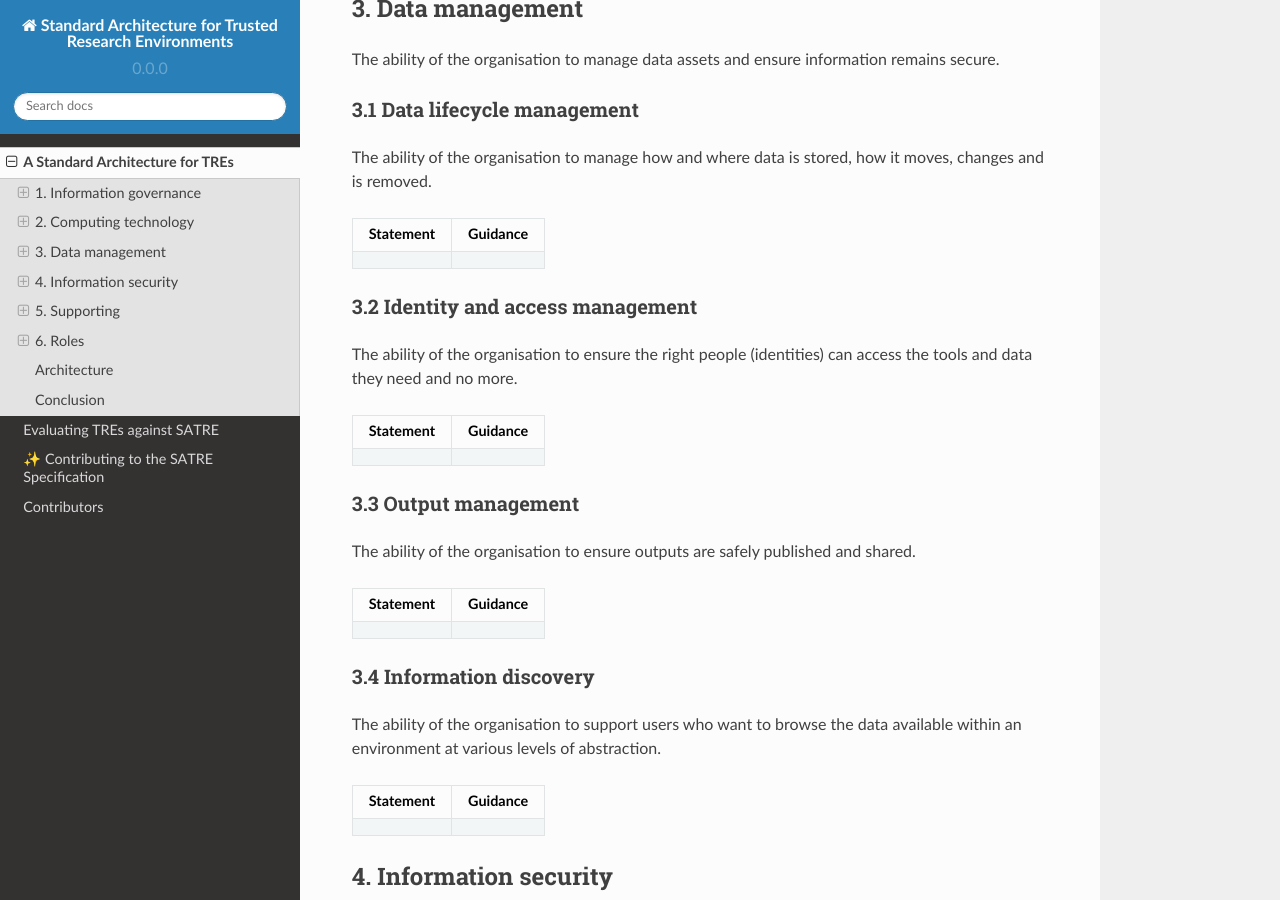
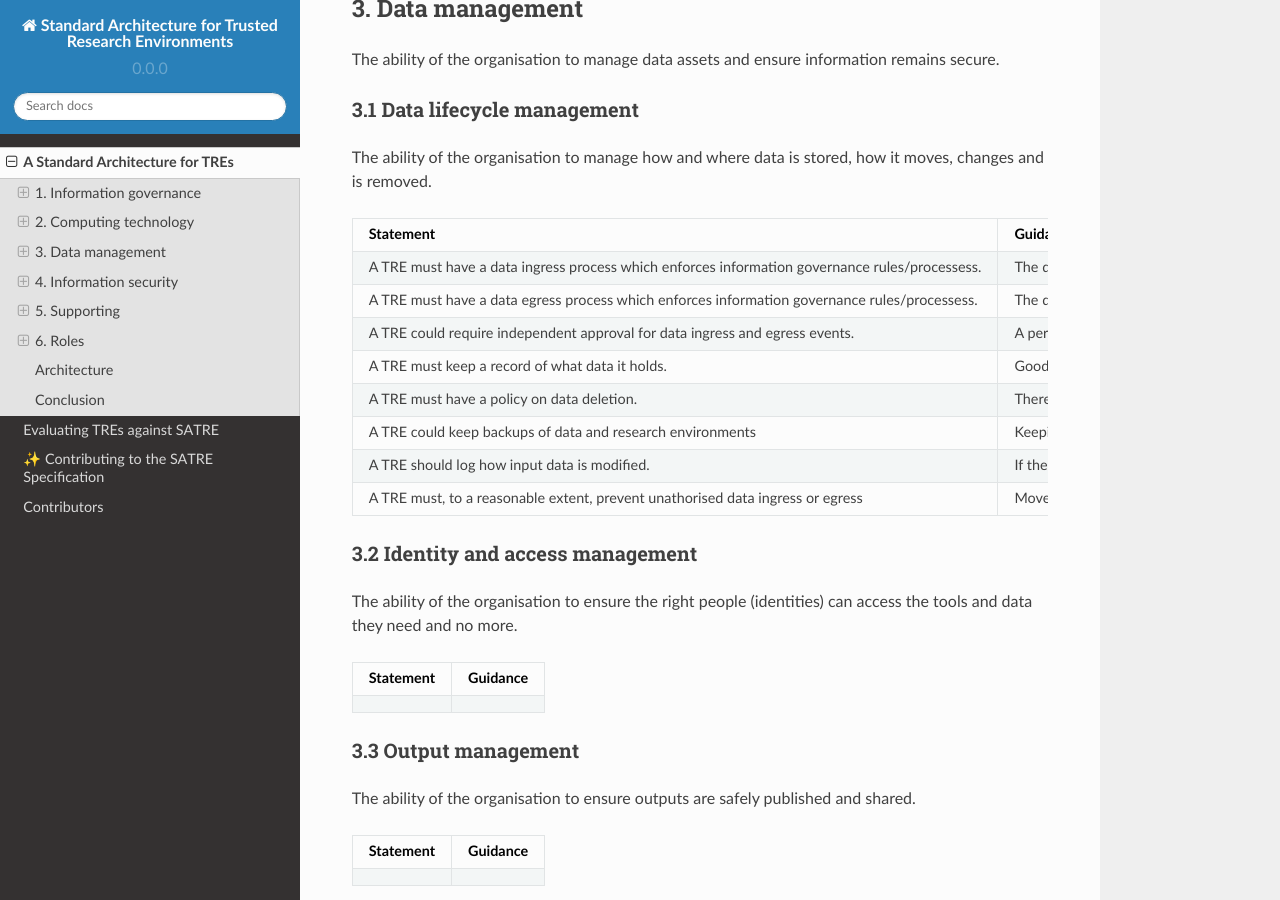
Before and after one commit to sa-tre/satre-specification, a Sphinx documentation site: the page built from docs/source/standard.md, in a window 1280 px wide and 900 px high, scrolled down 5114 px. Built offline with Sphinx 7.4.7 and the Read the Docs theme 2.0.0, drawn with Linux system fonts in a browser that asks for light colours.

Commit message:
Add data lifecycle management table

````diff
--- a/docs/source/standard.md
+++ b/docs/source/standard.md
@@ -223,9 +223,40 @@ The ability of the organisation to manage data assets and ensure information rem
 
 The ability of the organisation to manage how and where data is stored, how it moves, changes and is removed.
 
-| Statement | Guidance |
-| --------- | -------- |
-|           |          |
+```{list-table}
+:header-rows: 1
+:name: tab-data-lifecycle-management
+
+* - Statement
+  - Guidance
+* - A TRE must have a data ingress process which enforces information governance rules/processess.
+  - The data ingress process needs to ensure that information governance is correctly followed.
+    in particular, it should require that an ingress request has been approved by all required par ties.
+* - A TRE must have a data egress process which enforces information governance rules/processess.
+  - The data egress process needs to ensure that information governance is correctly followed.
+    in particular, it should require that an egress request has been approved by all required par ties.
+* - A TRE could require independent approval for data ingress and egress events.
+  - A person indepdent to a project, for example a TRE admin or dedicated referee, could check ingress and egress requests to ensure information governance is correctly followed in the absence of an automated process.
+* - A TRE must keep a record of what data it holds.
+  - Good records are important for ensuring compliance with legislation, understanding risk and aiding good data hygiene.
+    The record should include a description of the data, its source, contact details for the data owner, which projects use the data, the data it was recieved, when it is expected to no longer be needed.
+* - A TRE must have a policy on data deletion.
+  - There should be a clear, published policy on when data will be deleted beyond at the conclusion of a project.
+    This may allow time for data owners to consider outputs they may want to extract from the TRE.
+    Any sensitive data, including all backups, should be deleted when they are no longer needed.
+    Having clear policy will help to avoid problems with data being kept longer than necessary or accidental deletion of outputs.
+* - A TRE could keep backups of data and research environments
+  - Keeping backups could help reduce the impact of events like accidental deletion and data corruption on work in a TRE.
+    TRE developers may want to consider how different elements, for example sensitive input data or users workspaces, may be backed up or if they should be.
+* - A TRE should log how input data is modified.
+  - If the input data is mutable a TRE should keep records of its modification.
+    For example when the data was modified and by who.
+* - A TRE must, to a reasonable extent, prevent unathorised data ingress or egress
+  - Movement of data which has not been subject to information governance processes risks breaking rules and is more likely to result in a data breach.
+    However, it is difficult to control for every possibility.
+    For example, a user may take pictures of their computer screen to remove data, or using a device presnting as a USB HID keyboard to input large amounts of text.
+    An example of a reasonable measure would be for a remote desktop based TRE to prevent data being shared between a workspace's and local machine's clipboards.
+```
 
 ### 3.2 Identity and access management
 
````
